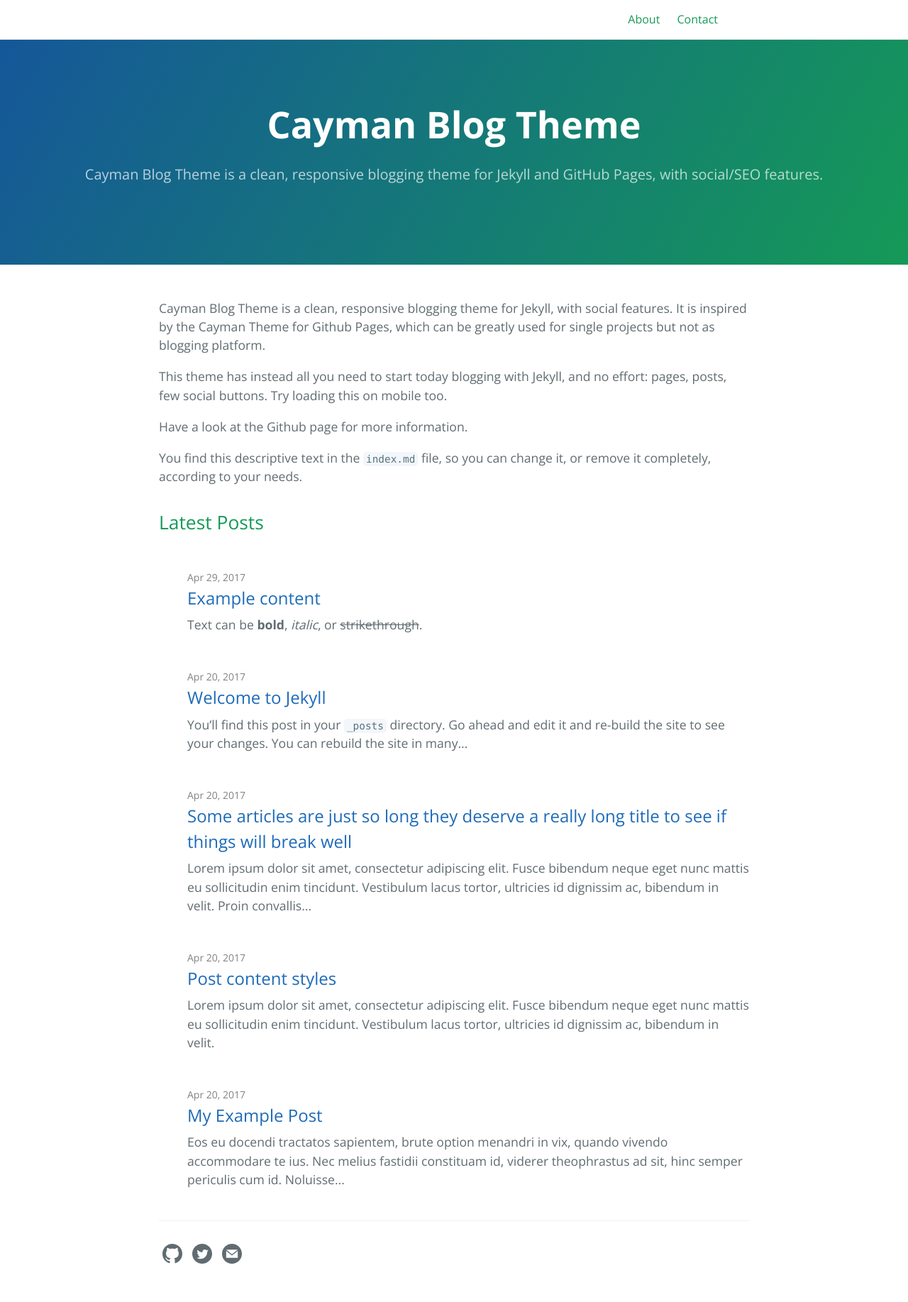
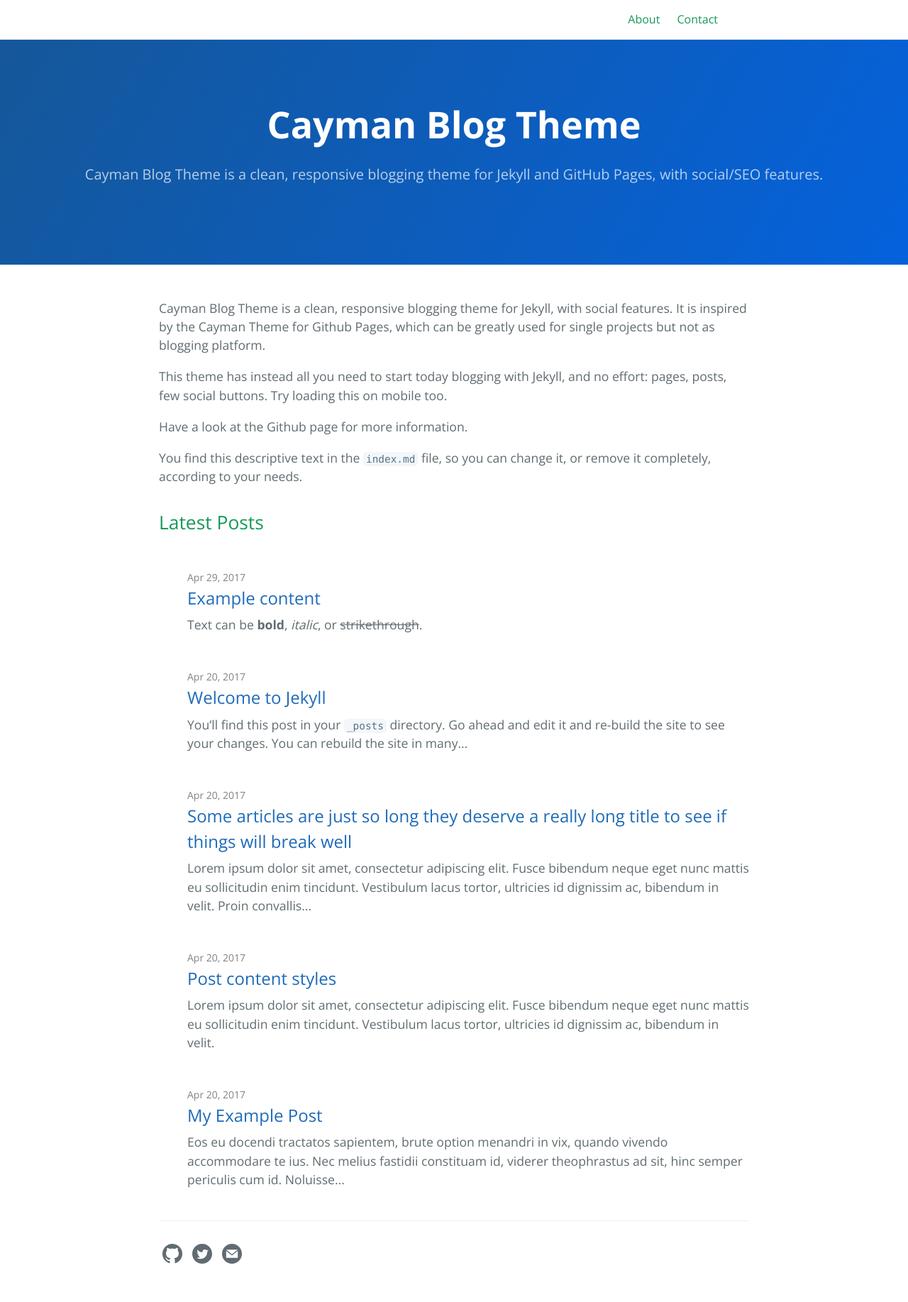
Before and after one commit to hcnoh/hcnoh.github.io, a Jekyll site: the page built from index.md, in a window 1280 px wide. Shown: the whole page at 71% size. Built offline with Jekyll 4.4.1, drawn with Linux system fonts in a browser that asks for light colours.

Commit message:
Update variables.scss

```diff
--- a/_sass/variables.scss
+++ b/_sass/variables.scss
@@ -4,7 +4,7 @@
 
 // Headers
 $header-heading-color: #fff !default;
-$header-bg-color: #159957 !default;
+$header-bg-color: #0562DC !default;
 $header-bg-color-secondary: #155799 !default;
 
 // Text
```
